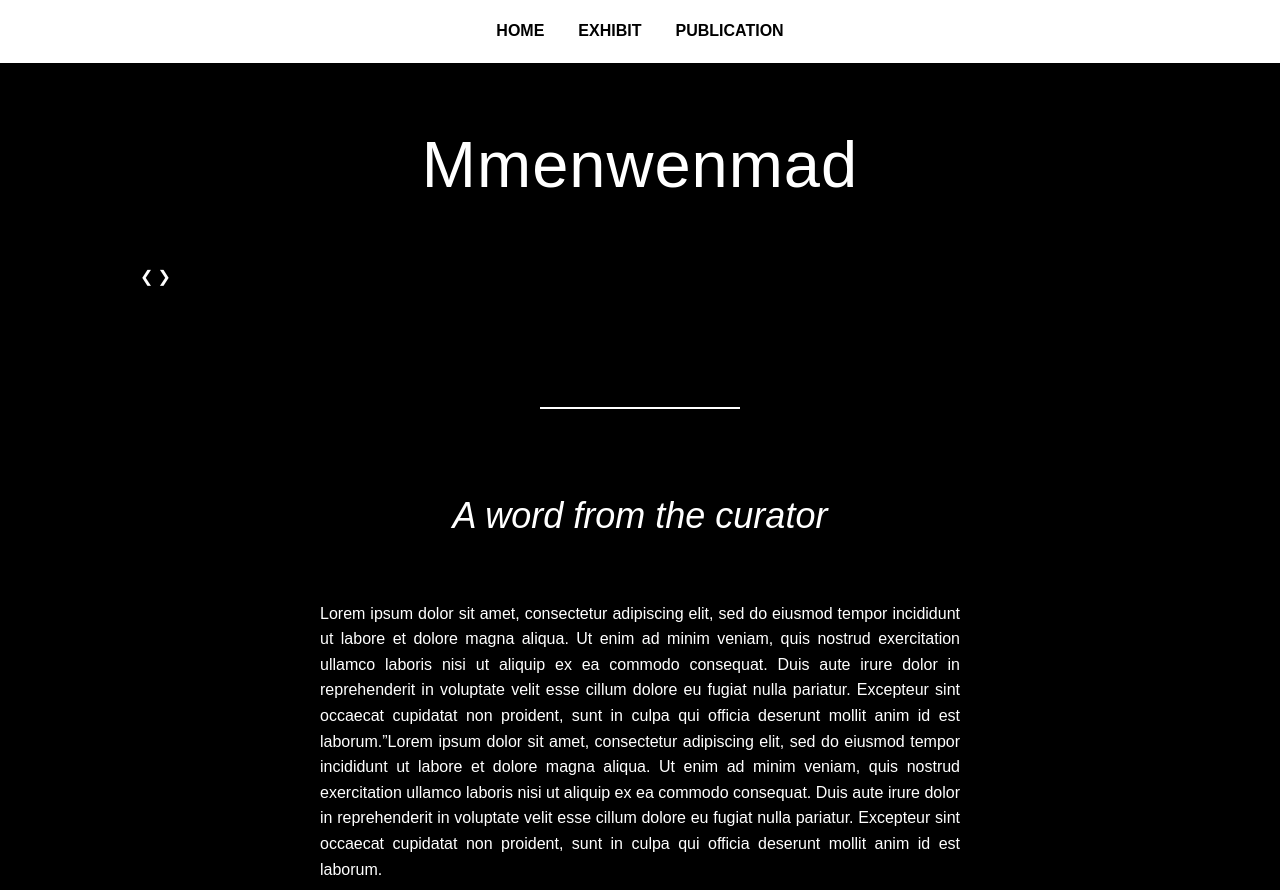
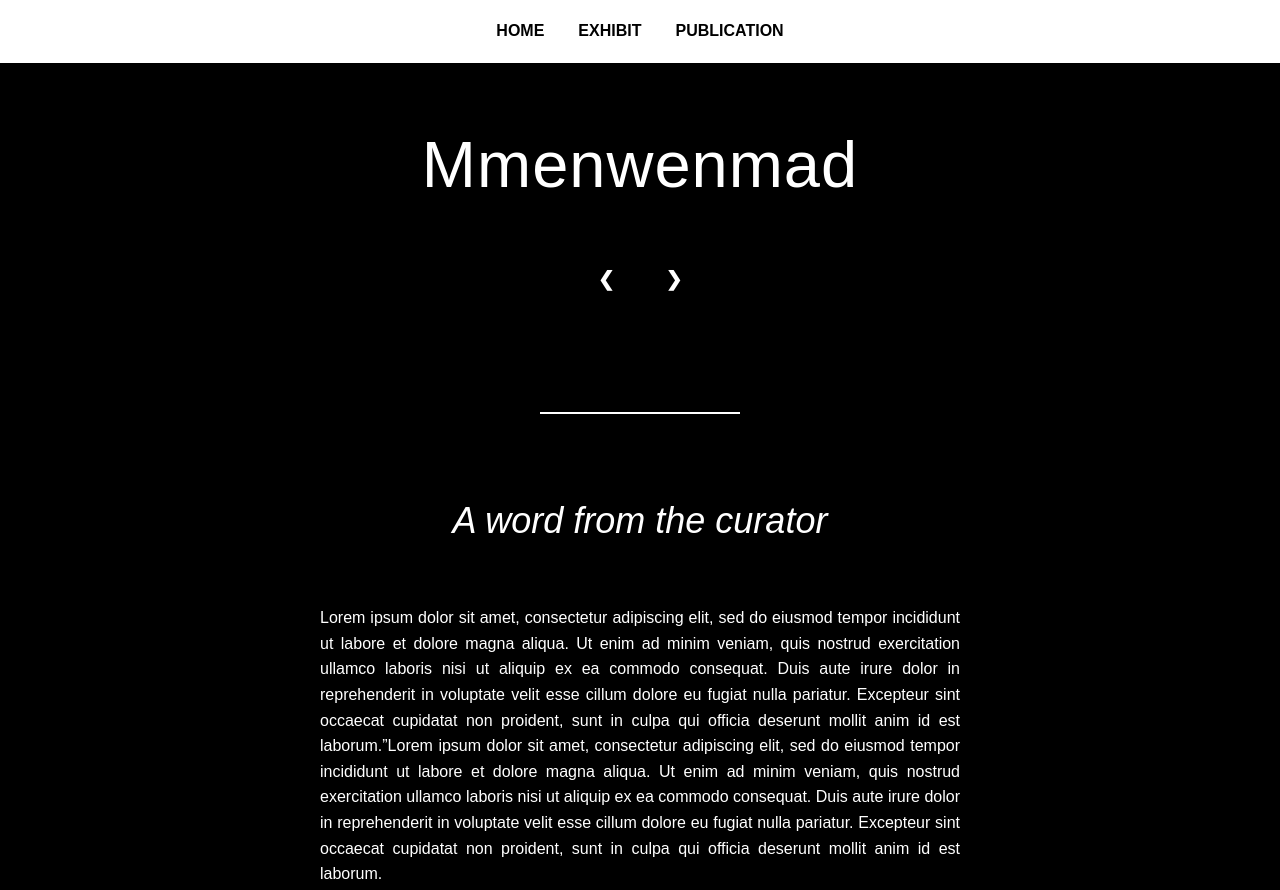
Before and after one commit to regine-tiu/cfat-40th, a website built with Parcel: page davis.html in a window 1280 px wide. Shown: the top 890 px of the page. Built offline with nearby package versions, Linux system fonts and the light colour scheme; a web font is replaced by a local one.

Commit message:
photo carousel complete

```diff
--- a/css/style.sass
+++ b/css/style.sass
@@ -174,10 +174,24 @@ h3
 
 /* Slideshow container */
 .slideshow-container
-  max-width: 1000px
-  position: relative
-  margin: auto
+  .row
+      flex-direction: row
 
 /* Hide the images by default */
 .mySlides
   display: none
+  width: 85%
+
+/* Next & previous buttons */
+.prev, .next
+  display: inline-block
+  cursor: pointer
+  color: white
+  font-weight: bold
+  font-size: 20px
+  padding: 0 2%
+  transition: 0.6s ease
+
+
+.prev:hover, .next:hover
+  color: grey
--- a/davis.html
+++ b/davis.html
@@ -47,48 +47,44 @@
 
     <!-------- Photo Carousel -------->
 <div class="slideshow-container">
+  <div class="row">
 
-  <!-- Full-width images with number and caption text -->
+    <a class="prev" onclick="plusSlides(-1)">&#10094;</a>
+
     <div class="mySlides fade">
       <img src="./img/raven-davis/Mmenwenmad1-150.jpg" style="width:100%">
     </div>
-
     <div class="mySlides fade">
       <img src="./img/raven-davis/Mmenwenmad2-150.jpg" style="width:100%">
     </div>
-
     <div class="mySlides fade">
       <img src="./img/raven-davis/Mmenwenmad3-150.jpg" style="width:100%">
     </div>
     <div class="mySlides fade">
       <img src="./img/raven-davis/Mmenwenmad4-150.jpg" style="width:100%">
     </div>
-
     <div class="mySlides fade">
       <img src="./img/raven-davis/Mmenwenmad5-150.jpg" style="width:100%">
     </div>
-
     <div class="mySlides fade">
       <img src="./img/raven-davis/Mmenwenmad6-150.jpg" style="width:100%">
     </div>
     <div class="mySlides fade">
       <img src="./img/raven-davis/Mmenwenmad7-150.jpg" style="width:100%">
     </div>
-
     <div class="mySlides fade">
       <img src="./img/raven-davis/Mmenwenmad8-150.jpg" style="width:100%">
     </div>
-
     <div class="mySlides fade">
       <img src="./img/raven-davis/Mmenwenmad9-150.jpg" style="width:100%">
     </div>
-
     <div class="mySlides fade">
       <img src="./img/raven-davis/Mmenwenmad10-150.jpg" style="width:100%">
     </div>
-  <!-- Next and previous buttons -->
-  <a class="prev" onclick="plusSlides(-1)">&#10094;</a>
+
     <a class="next" onclick="plusSlides(1)">&#10095;</a>
+
+  </div>
 </div>
 <br>
 
--- a/js/main.js
+++ b/js/main.js
@@ -39,6 +39,7 @@ const subHeader2 = document.getElementById('sub-header2');
 const subHeader3 = document.getElementById('sub-header3');
 const subHeader4 = document.getElementById('sub-header4');
 
+
 function fontColorChange(event){
     let randomColor = 'rgb(' + colorValue() + ',' + colorValue() + ',' + colorValue() + ')';
     event.target.style.color = randomColor;
```
Also changed, not shown: css/style.css, 1 other file. Lines whose indentation alone changed are shown as unchanged.
